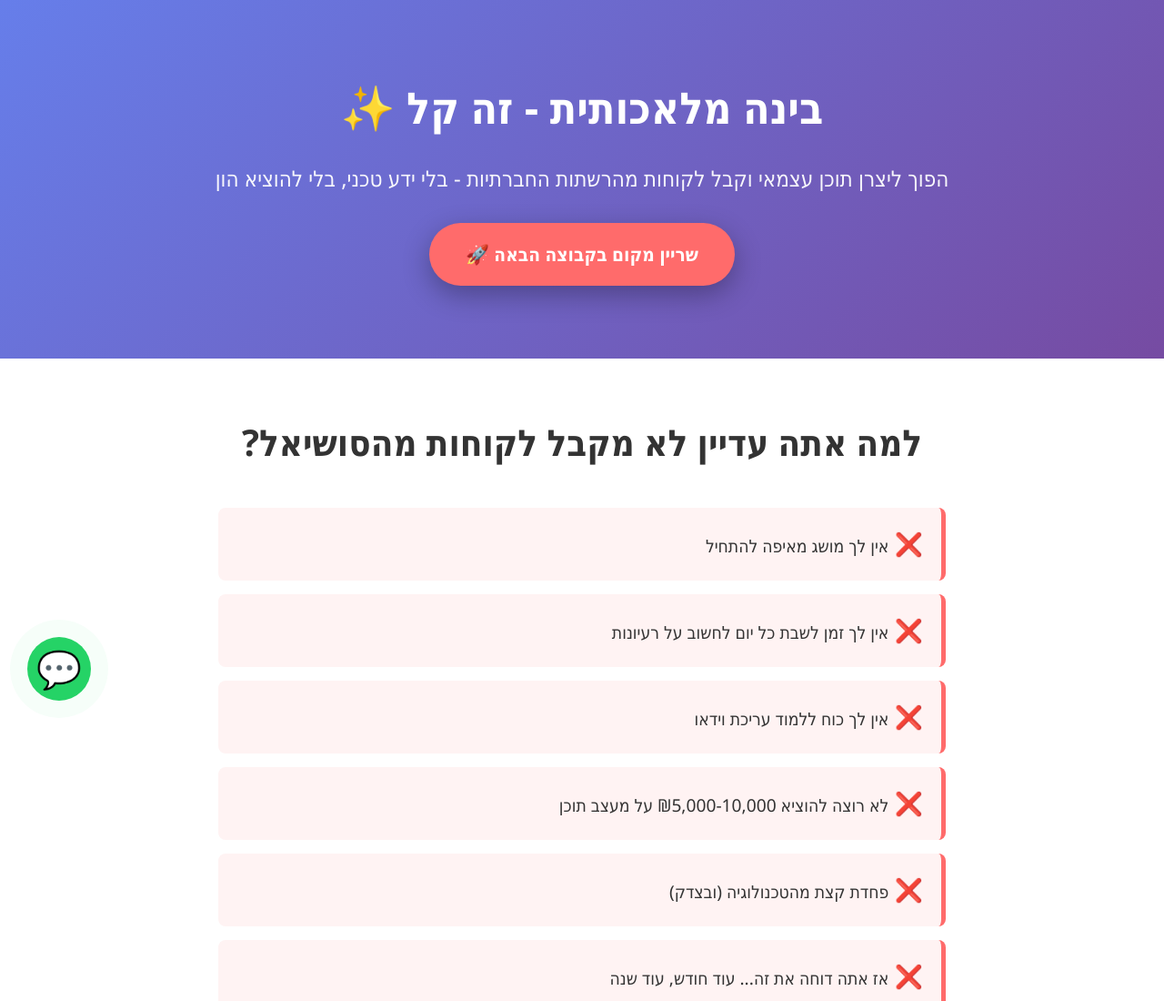
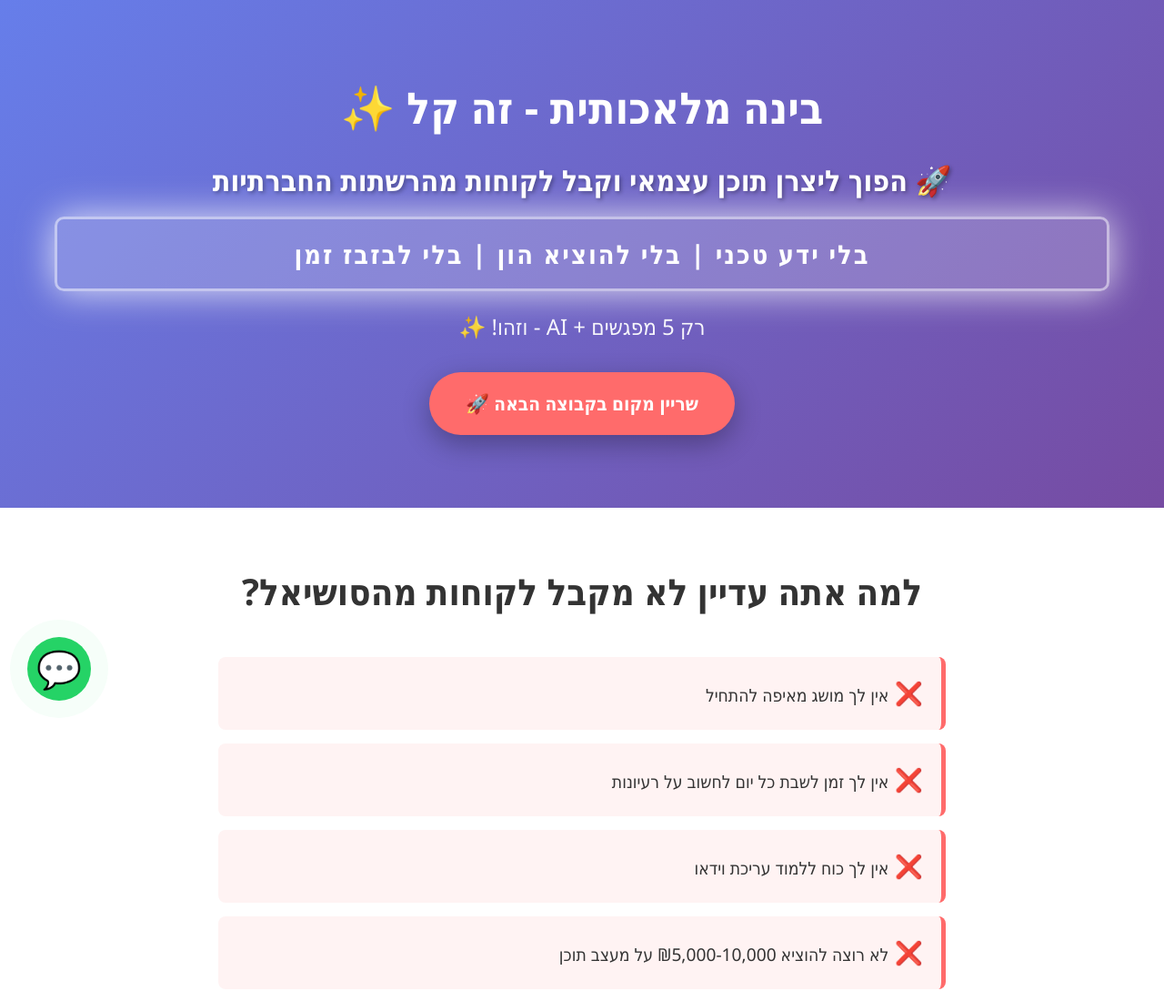
Before and after one commit to metanel/ai-ze-kal, a plain HTML site: page index.html in a window 1280 px wide. Shown: the top 1100 px of the page at 91% size. Drawn offline with Linux system fonts and the light colour scheme.

Commit message:
Enhance header subtitles with new styles and content

```diff
--- a/index.html
+++ b/index.html
@@ -45,6 +45,41 @@
             margin-bottom: 30px;
             opacity: 0.95;
         }
+        header .subtitle-big {
+    font-size: 2em;
+    font-weight: 700;
+    margin-bottom: 20px;
+    text-shadow: 2px 2px 4px rgba(0,0,0,0.3);
+    line-height: 1.3;
+}
+
+header .subtitle-highlight {
+    font-size: 1.8em;
+    font-weight: 800;
+    background: rgba(255, 255, 255, 0.2);
+    padding: 15px 30px;
+    border-radius: 10px;
+    margin-bottom: 20px;
+    border: 3px solid rgba(255, 255, 255, 0.5);
+    animation: glow 2s ease-in-out infinite;
+    text-transform: uppercase;
+    letter-spacing: 2px;
+}
+
+@keyframes glow {
+    0%, 100% {
+        box-shadow: 0 0 20px rgba(255, 255, 255, 0.5);
+    }
+    50% {
+        box-shadow: 0 0 40px rgba(255, 255, 255, 0.8);
+    }
+}
+
+header .subtitle {
+    font-size: 1.5em;
+    margin-bottom: 30px;
+    opacity: 0.95;
+}
 
         .cta-button {
             display: inline-block;
@@ -401,7 +436,9 @@
     <header>
         <div class="container">
             <h1>בינה מלאכותית - זה קל ✨</h1>
-            <p class="subtitle">הפוך ליצרן תוכן עצמאי וקבל לקוחות מהרשתות החברתיות - בלי ידע טכני, בלי להוציא הון</p>
+            <p class="subtitle-big">🚀 הפוך ליצרן תוכן עצמאי וקבל לקוחות מהרשתות החברתיות</p>
+<p class="subtitle-highlight">בלי ידע טכני | בלי להוציא הון | בלי לבזבז זמן</p>
+<p class="subtitle">רק 5 מפגשים + AI - וזהו! ✨</p>
             <a href="#form" class="cta-button">שריין מקום בקבוצה הבאה 🚀</a>
         </div>
     </header>
```
